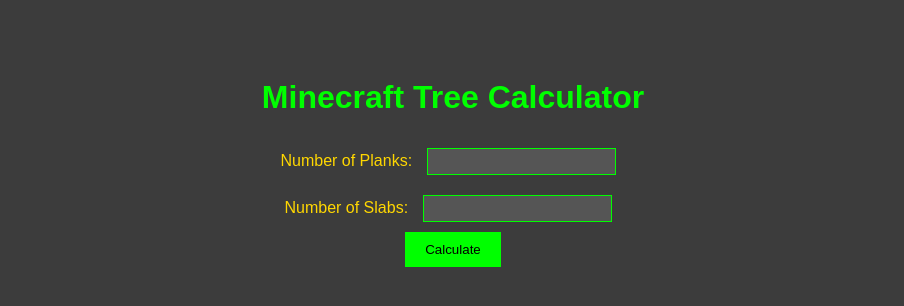
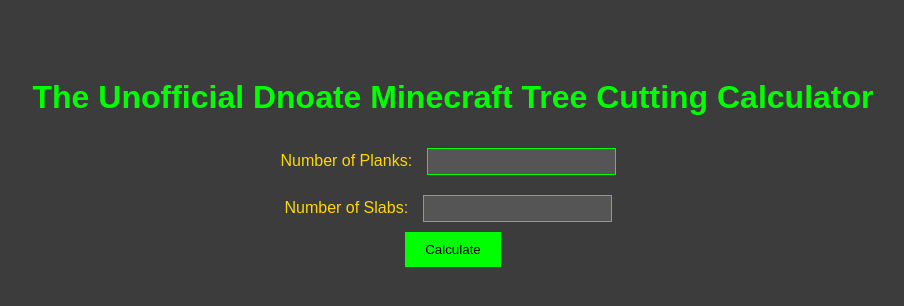
Before and after one commit to tanketom/minecraft, a plain HTML site: page index.html in a window 1280 px wide. Shown: the whole page, without its empty margins (187-1091 px from the left). Drawn offline with Linux system fonts and the light colour scheme.

Commit message:
Update index.html

```diff
--- a/index.html
+++ b/index.html
@@ -1,11 +1,11 @@
 <!DOCTYPE html>
 <html>
 <head>
-    <title>Minecraft Tree Calculator</title>
+    <title>The Unofficial Dnoate Minecraft Tree Cutting Calculator</title>
     <link rel="stylesheet" type="text/css" href="styles.css">
 </head>
 <body>
-    <h1>Minecraft Tree Calculator</h1>
+    <h1>The Unofficial Dnoate Minecraft Tree Cutting Calculator</h1>
     <label for="planks">Number of Planks:</label>
     <input type="number" id="planks" name="planks">
     <br>
```
